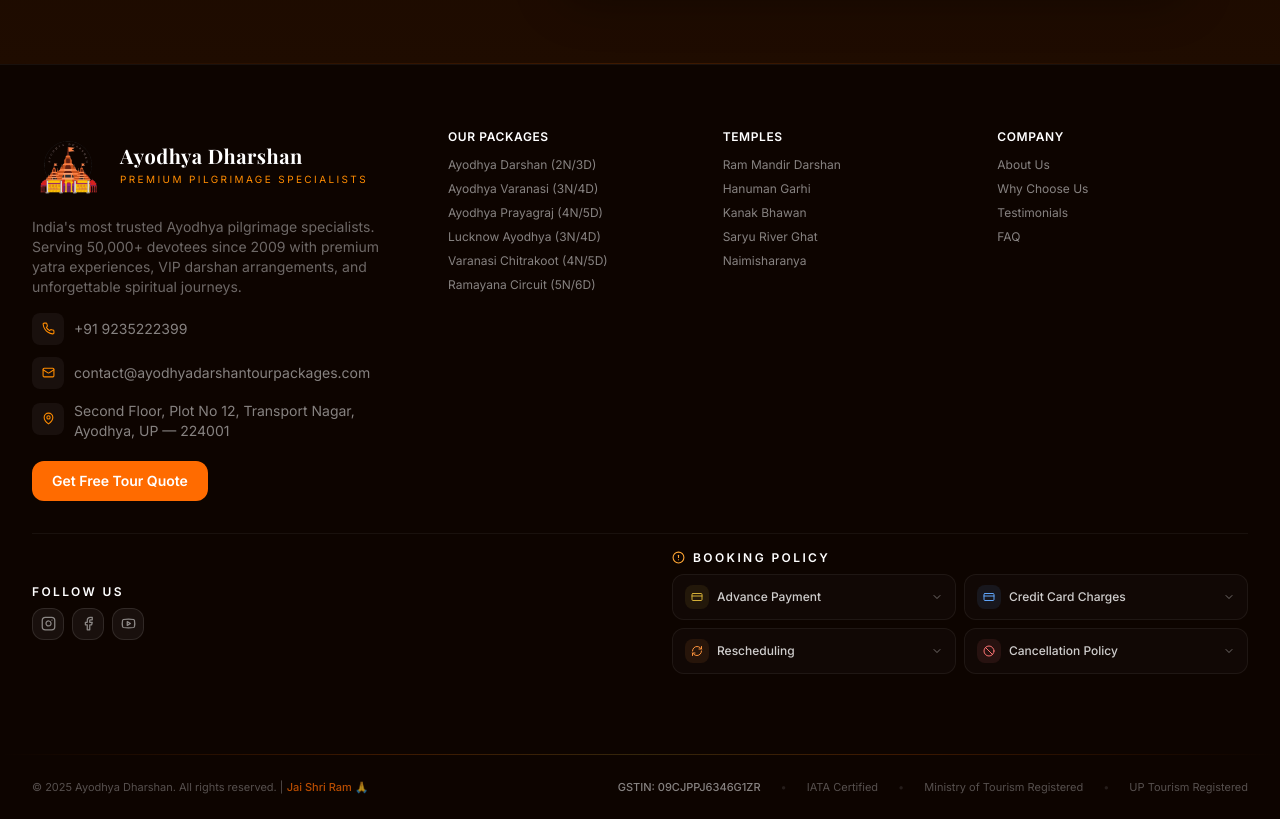
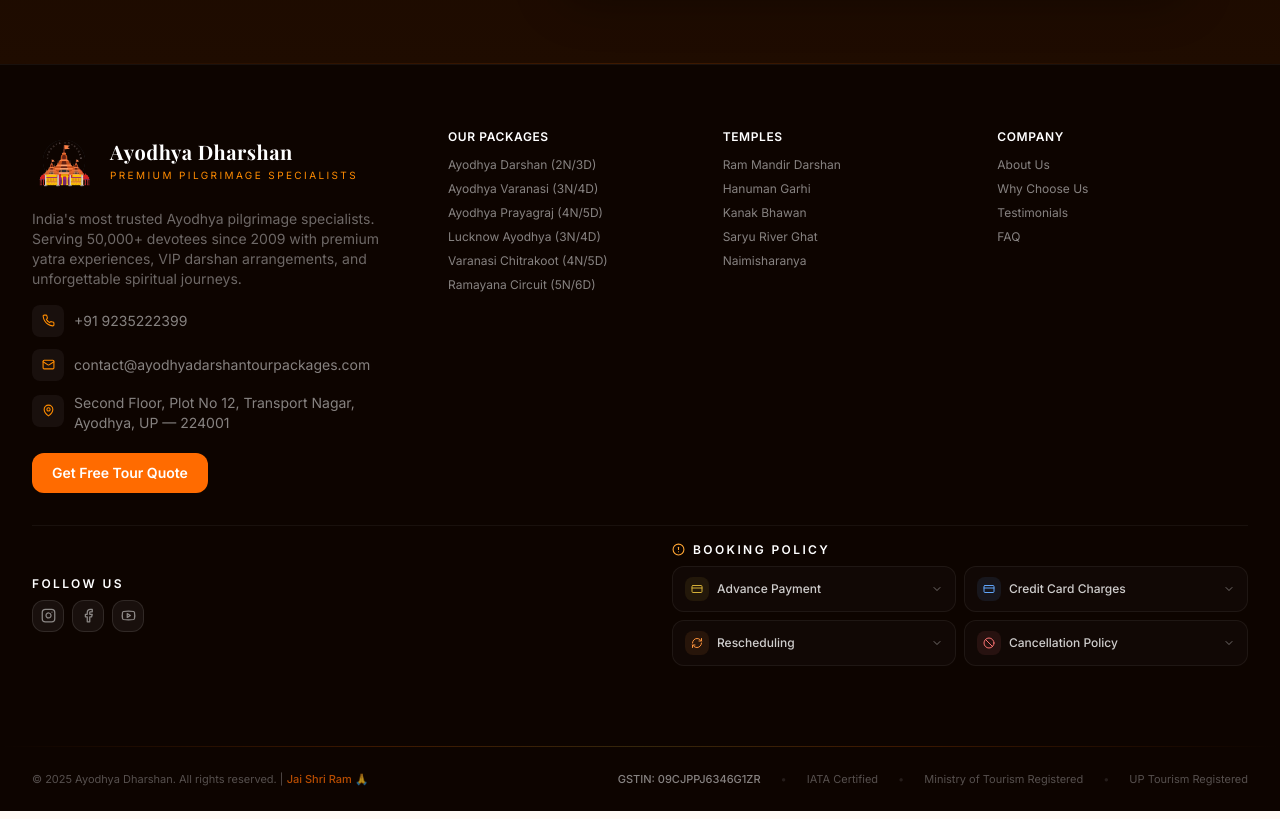
Before and after one commit to digitacurve/ayodhya-landing, a Next.js app: page /packages/ayodhya-1n2d in a window 1280 px wide. Shown: the part 2580-3399 px from the top of the page. Built offline with nearby package versions, Linux system fonts and the light colour scheme.

Commit message:
Fix logo rendering next to Ayodhya Dharshan brand title in Footer.tsx

```diff
--- a/components/Footer.tsx
+++ b/components/Footer.tsx
@@ -170,16 +170,12 @@ export default function Footer() {
 
           {/* Brand column */}
           <div className="lg:col-span-4">
-            <div className="flex items-center gap-4 mb-4">
-              <div className="relative flex-shrink-0 w-[60px] h-[60px] sm:w-[72px] sm:h-[72px]">
-                <Image
-                  src="/logo.png"
-                  alt="Ayodhya Dharshan"
-                  fill
-                  sizes="72px"
-                  className="object-contain"
-                />
-              </div>
+            <div className="flex items-center gap-3.5 mb-4">
+              <img
+                src="/logo.png"
+                alt="Ayodhya Dharshan"
+                className="w-14 h-14 sm:w-16 sm:h-16 object-contain flex-shrink-0"
+              />
               <div>
                 <div className="font-playfair font-bold text-white text-lg sm:text-xl leading-tight tracking-wide">
                   Ayodhya Dharshan
```
